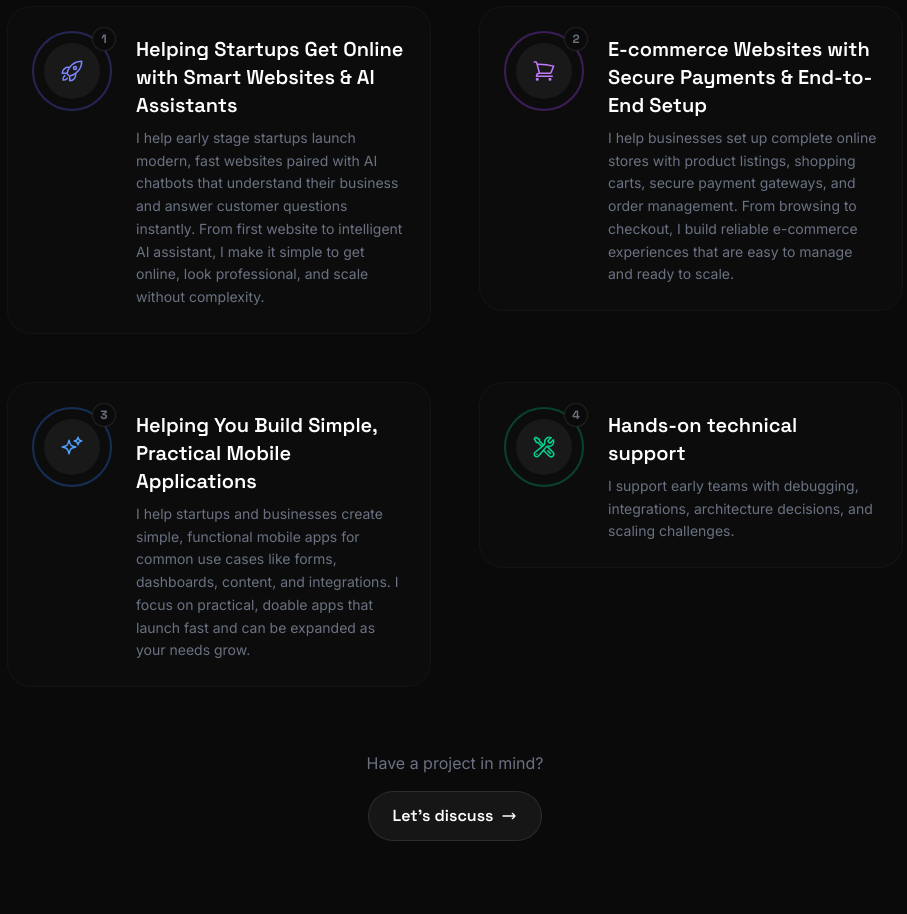
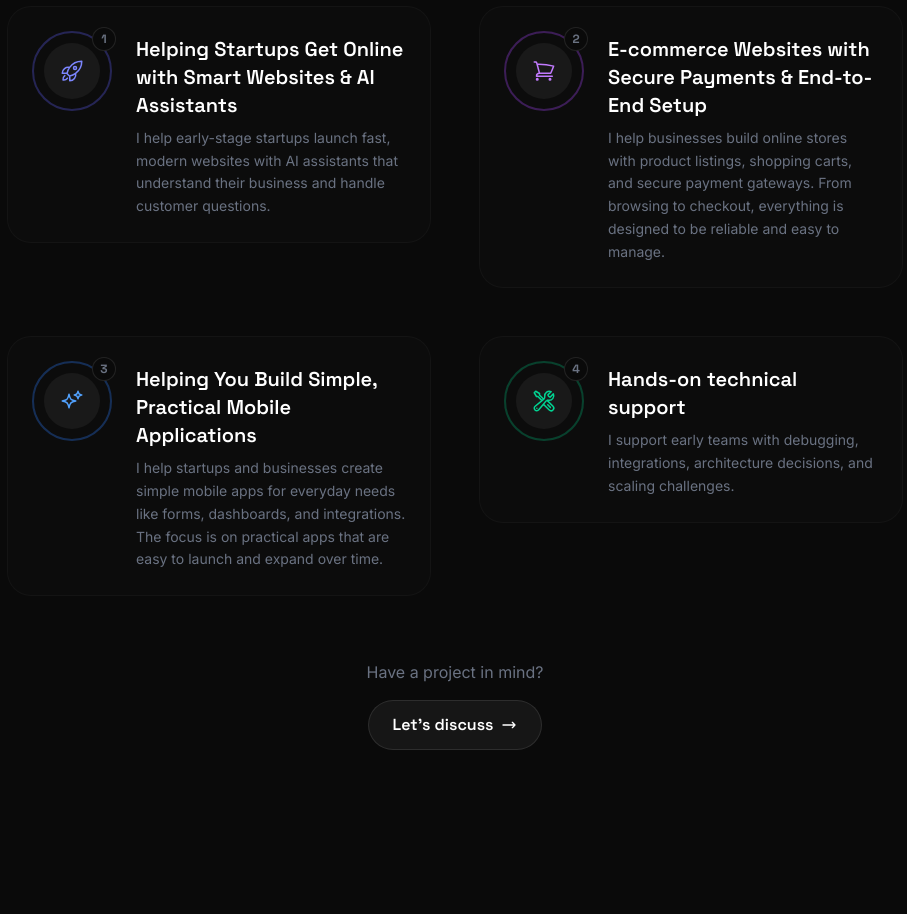
Before and after one commit to heyitsak/my-portfolio, a Next.js app: page / in a window 1280 px wide. Shown: the part 1540-2454 px from the top of the page, without its empty margins (185-1092 px from the left). Built offline with nearby package versions, Linux system fonts and the light colour scheme.

Commit message:
added content.js modified

```diff
--- a/app/data/content.ts
+++ b/app/data/content.ts
@@ -25,19 +25,19 @@ export const services = [
   {
     title: "Helping Startups Get Online with Smart Websites & AI Assistants",
     description:
-      "I help early stage startups launch modern, fast websites paired with AI chatbots that understand their business and answer customer questions instantly. From first website to intelligent AI assistant, I make it simple to get online, look professional, and scale without complexity.",
+      "I help early-stage startups launch fast, modern websites with AI assistants that understand their business and handle customer questions.",
     color: "bg-indigo-500",
   },
   {
     title: "E-commerce Websites with Secure Payments & End-to-End Setup",
     description:
-      "I help businesses set up complete online stores with product listings, shopping carts, secure payment gateways, and order management. From browsing to checkout, I build reliable e-commerce experiences that are easy to manage and ready to scale.",
+      "I help businesses build online stores with product listings, shopping carts, and secure payment gateways. From browsing to checkout, everything is designed to be reliable and easy to manage.",
     color: "bg-purple-500",
   },
   {
     title: "Helping You Build Simple, Practical Mobile Applications",
     description:
-      "I help startups and businesses create simple, functional mobile apps for common use cases like forms, dashboards, content, and integrations. I focus on practical, doable apps that launch fast and can be expanded as your needs grow.",
+      "I help startups and businesses create simple mobile apps for everyday needs like forms, dashboards, and integrations. The focus is on practical apps that are easy to launch and expand over time.",
     color: "bg-blue-500",
   },
   {
```
